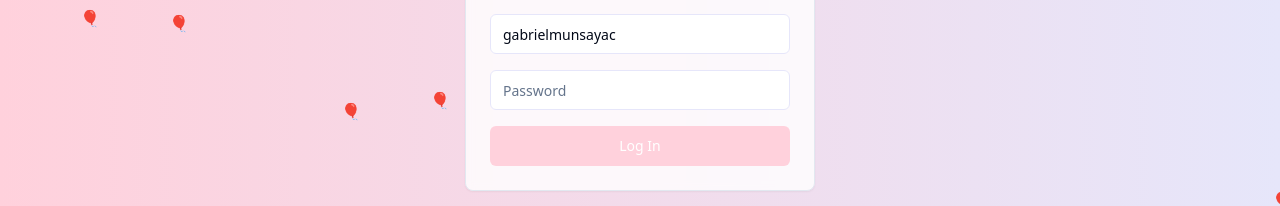
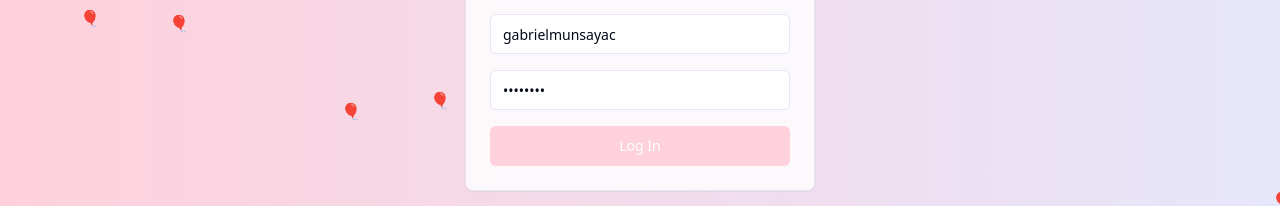
Before and after one commit to petesoriaga/birthdaygram-spark, a React (Vite) app: page /login in a window 1280 px wide. Shown: the part 340-546 px from the top of the page. Built offline with nearby package versions, Linux system fonts and the light colour scheme.

Commit message:
Update login credentials in LoginForm
Changed the default username in the LoginForm component to "gabrielmunsayac" and set the password to "01252006".
[skip gpt_engineer]

```diff
--- a/src/components/auth/LoginForm.tsx
+++ b/src/components/auth/LoginForm.tsx
@@ -8,7 +8,7 @@ import { useToast } from "@/components/ui/use-toast";
 
 export const LoginForm = () => {
   const [username, setUsername] = useState("gabrielmunsayac");
-  const [password, setPassword] = useState("");
+  const [password, setPassword] = useState("01252006");
   const navigate = useNavigate();
   const { toast } = useToast();
 
```
